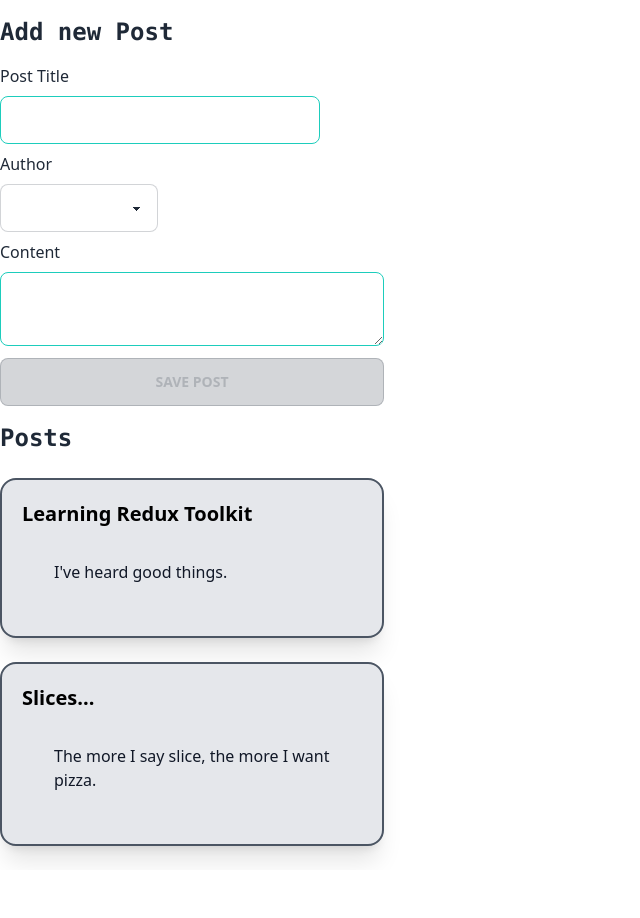
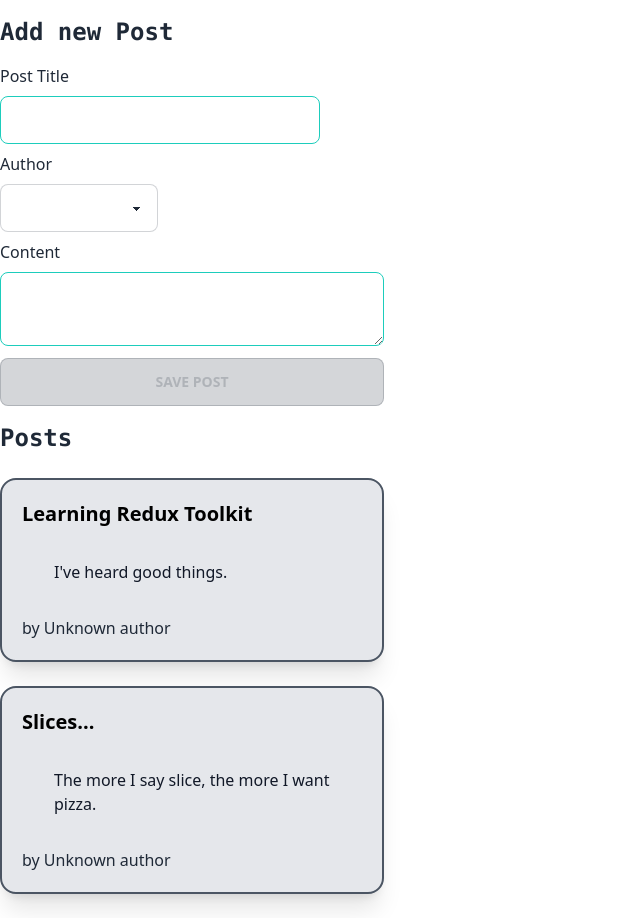
Before and after one commit to itscharukadeshan/Reduxt-intro, a React (Vite) app: page / in a window 1280 px wide. Shown: the whole page, without its empty margins (0-640 px from the left). Before the commit the page ends 870 px from the top, so only its background shows below. Built offline with nearby package versions, Linux system fonts and the light colour scheme.

Commit message:
add author to the post

```diff
--- /dev/null
+++ b/src/features/posts/PostAuthor.jsx
@@ -0,0 +1,14 @@
+/** @format */
+
+import { useSelector } from "react-redux";
+import { selectAllUsers } from "../users/userSlice";
+
+import React from "react";
+
+function PostAuthor({ userId }) {
+  const users = useSelector(selectAllUsers);
+  const author = users.find((user) => user.id === userId);
+  return <span>by {author ? author.name : "Unknown author"}</span>;
+}
+
+export default PostAuthor;
--- a/src/features/posts/PostList.jsx
+++ b/src/features/posts/PostList.jsx
@@ -2,6 +2,7 @@
 
 import { useSelector } from "react-redux";
 import { selectAllPost } from "./postsSlice";
+import PostAuthor from "./PostAuthor";
 
 import React from "react";
 
@@ -15,6 +16,9 @@
       <p className='card-body text-gray-900'>
         {post.content.substring(0, 100)}
       </p>
+      <p className=''>
+        <PostAuthor userId={post.userId} />
+      </p>
     </article>
   ));
   return (
```
